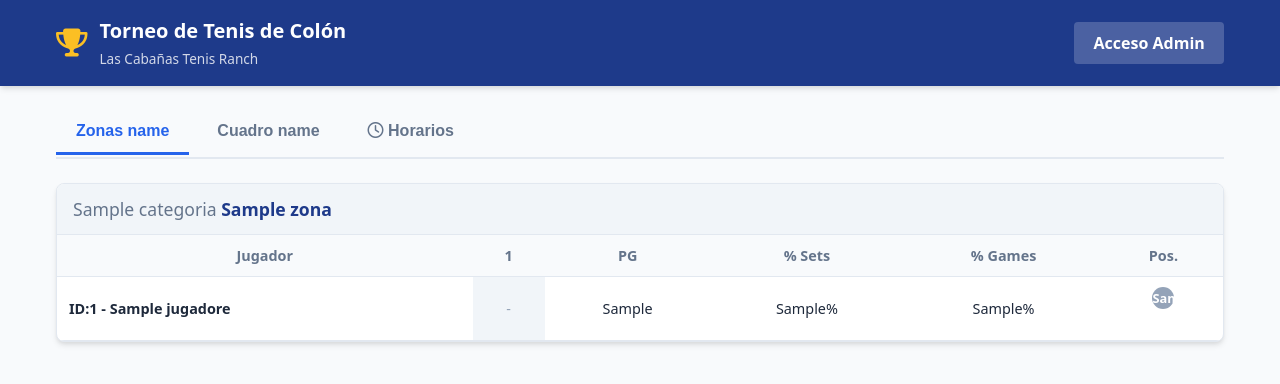
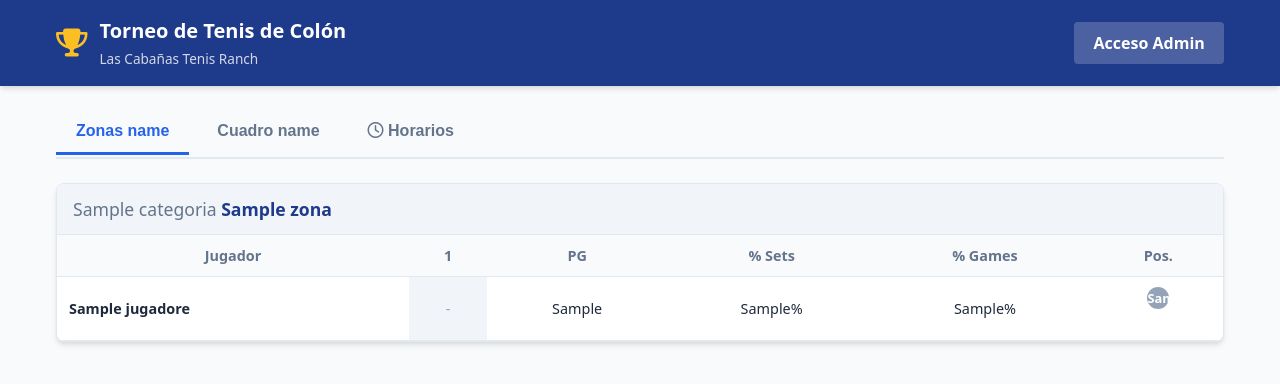
Before and after one commit to MaxiZaragoza/torneo-tenis-colon, a Flask app: template templates/index.html in a window 1280 px wide. Shown: the top 384 px of the page. Run offline with Flask 3, Linux system fonts and the light colour scheme; the template is opened without the code that fills it: most values are stand-ins (such as "Sample title", 1, 10 or a date in 2020); some libraries are stand-ins or nearby versions.

Commit message:
Add files via upload

```diff
--- a/static/css/styles.css
+++ b/static/css/styles.css
@@ -121,16 +121,17 @@ body {
 }
 
 /* ==========================================
-   TARJETAS Y TABLAS DE ZONAS
+   TARJETAS Y TABLAS DE ZONAS (UNA DEBAJO DE OTRA)
    ========================================== */
 .zones-grid {
-  display: grid;
-  grid-template-columns: repeat(auto-fit, minmax(320px, 1fr));
+  display: flex;
+  flex-direction: column;
   gap: 1.5rem;
   margin-bottom: 2rem;
 }
 
 .zone-card {
+  width: 100%;
   background: var(--card-bg);
   border-radius: var(--radius);
   border: 1px solid var(--border-color);
--- a/templates/index.html
+++ b/templates/index.html
@@ -110,7 +110,7 @@
                       <tbody>
                         {% for j1 in zona.jugadores %}
                           <tr>
-                            <td class="player-name">ID:{{ j1.id }} - {{ j1.nombre }}</td>
+                            <td class="player-name">{{ j1.nombre }}</td>
                             {% for j2 in zona.jugadores %}
                               {% if j1.id == j2.id %}
                                 <td class="cell-vs">-</td>
```
